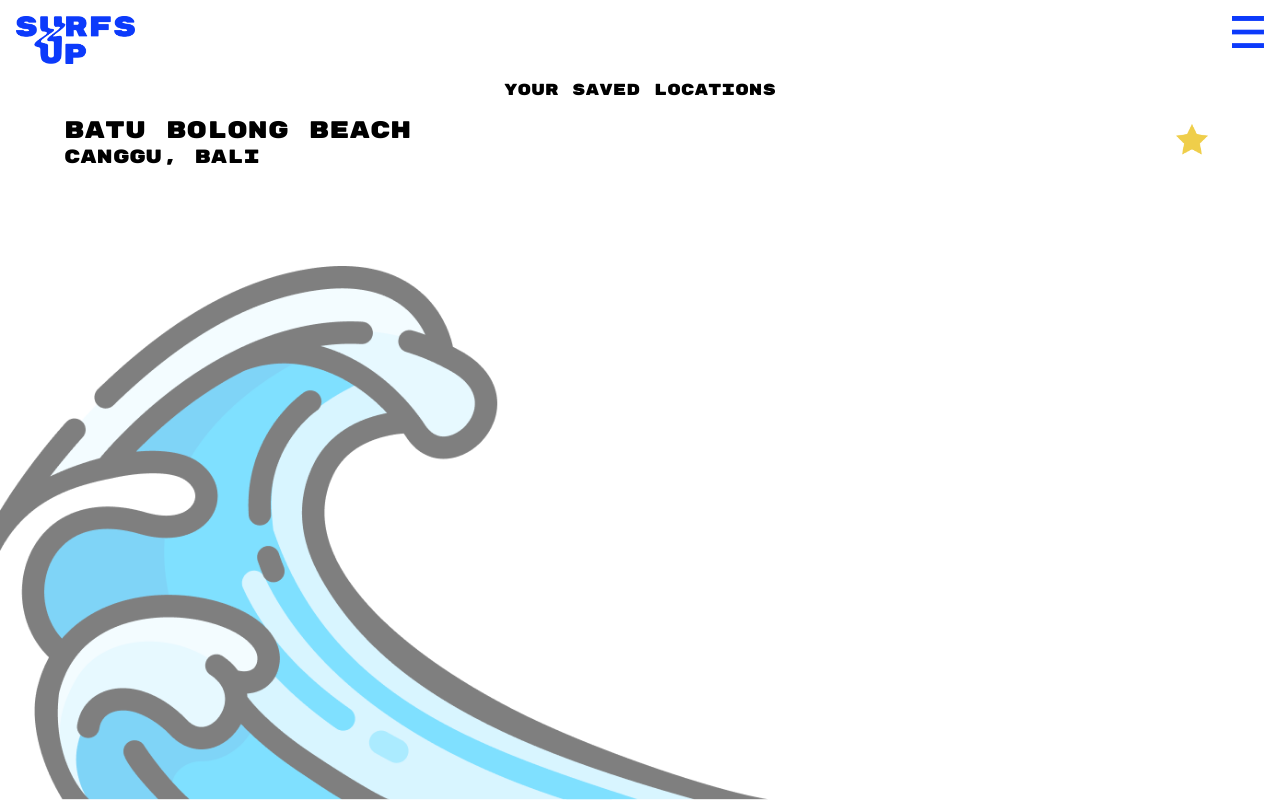
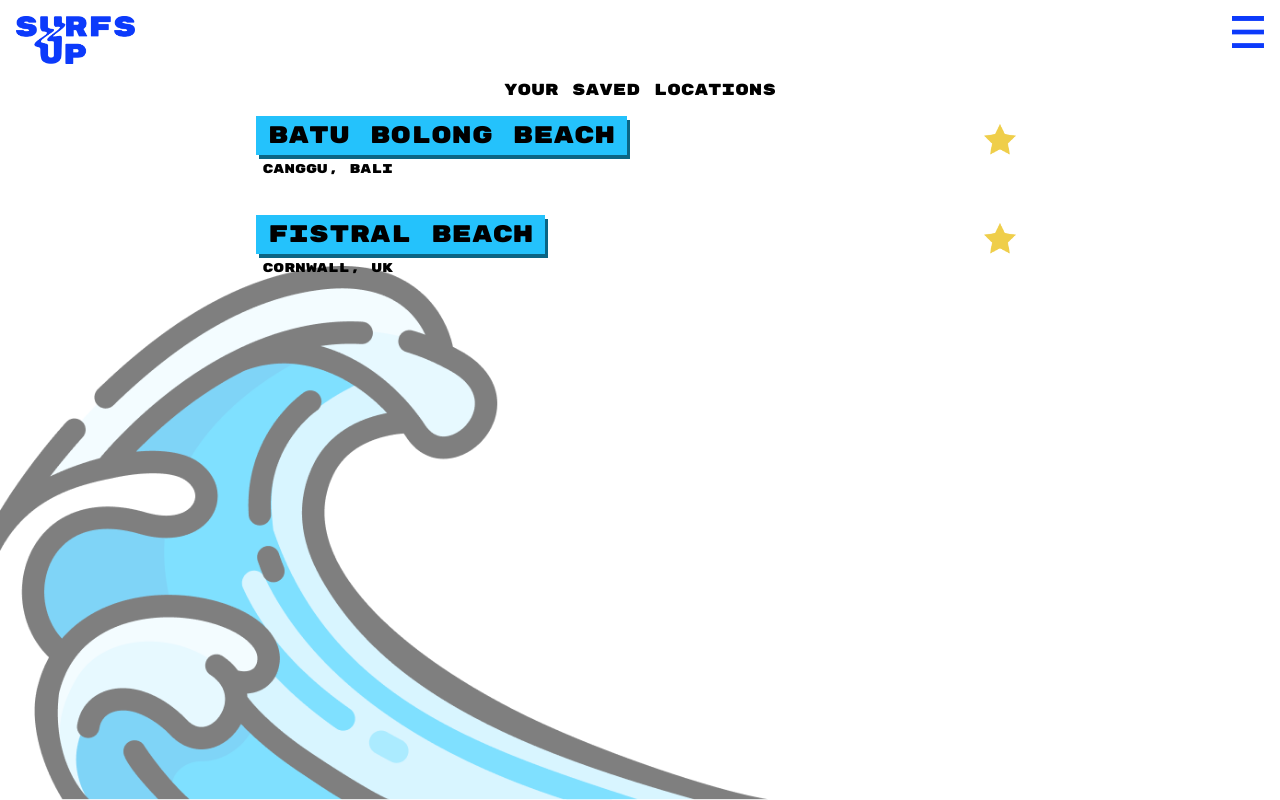
Before and after one commit to sylv1ah/Surfs-Up, a React (Create React App) app: page /saved in a window 1280 px wide. Built offline with nearby package versions, Linux system fonts and the light colour scheme.

Commit message:
create big button and add links

```diff
--- a/src/components/button/Button.js
+++ b/src/components/button/Button.js
@@ -1,9 +1,13 @@
 import React from "react";
 
-import { StyledButton } from "./Button.style";
+import { StyledButton, StyledBigButton } from "./Button.style";
 
 const Button = props => {
   return <StyledButton>{props.children}</StyledButton>;
 };
 
-export default Button;
+const BigButton = props => {
+  return <StyledBigButton>{props.children}</StyledBigButton>;
+};
+
+export { Button, BigButton };
--- a/src/components/button/Button.style.js
+++ b/src/components/button/Button.style.js
@@ -13,4 +13,12 @@ const StyledButton = styled.button`
   cursor: pointer;
 `;
 
-export { StyledButton };
+const StyledBigButton = styled(StyledButton)`
+  font-size: 1.5em;
+  text-align: left;
+  margin: 0;
+  max-width: 70vw;
+  width: fit-content;
+`;
+
+export { StyledButton, StyledBigButton };
--- a/src/components/saved-location/SavedLocation.js
+++ b/src/components/saved-location/SavedLocation.js
@@ -1,13 +1,17 @@
 import React from "react";
 
+import { Link } from "react-router-dom";
 import { SavedLocationBox, Title, SubTitle, Star } from "./SavedLocation.style";
+import { BigButton } from "../button/Button";
 
-const SavedLocation = () => {
+const SavedLocation = props => {
   return (
     <SavedLocationBox>
       <Title>
-        batu bolong beach
-        <SubTitle>canggu, bali</SubTitle>
+        <Link to={props.location}>
+          <BigButton>{props.locationTitle}</BigButton>
+        </Link>
+        <SubTitle>{props.locationSubTitle}</SubTitle>
       </Title>
       <Star />
     </SavedLocationBox>
--- a/src/components/saved-location/SavedLocation.style.js
+++ b/src/components/saved-location/SavedLocation.style.js
@@ -8,21 +8,21 @@ const SavedLocationBox = styled.div`
   justify-content: space-between;
   margin: 1em;
   width: 90vw;
+  @media only screen and (min-width: 768px) {
+    width: 60vw;
+  }
 `;
 
 const Title = styled.div`
-  font-size: 1.5em;
   display: flex;
   flex-direction: column;
   justify-content: center;
   cursor: pointer;
-  &:hover {
-    background-color: #24c2fc;
-  }
 `;
 
 const SubTitle = styled.div`
   font-size: 0.8em;
+  margin: 0.5em;
 `;
 
 const Star = styled.div`
--- a/src/components/search/SearchForm.js
+++ b/src/components/search/SearchForm.js
@@ -1,16 +1,19 @@
 import React from "react";
 
+import { Link } from "react-router-dom";
 import { StyledSearch } from "./Search.style";
-import Button from "../button/Button";
+import { Button } from "../button/Button";
 import InputBox from "../input-box/InputBox";
 
-const SearchForm = () => {
+const SearchForm = props => {
   return (
     <StyledSearch>
       <InputBox placeholder="enter location" />
       <Button>search location</Button>
       OR
-      <Button>use your location</Button>
+      <Link to={props.location}>
+        <Button>use your location</Button>
+      </Link>
     </StyledSearch>
   );
 };
--- a/src/pages/Home.js
+++ b/src/pages/Home.js
@@ -3,7 +3,7 @@ import React from "react";
 import SearchForm from "../components/search/SearchForm";
 
 const Home = () => {
-  return <SearchForm />;
+  return <SearchForm location="/forecast" />;
 };
 
 export default Home;
--- a/src/pages/Saved.js
+++ b/src/pages/Saved.js
@@ -7,7 +7,16 @@ const Saved = () => {
   return (
     <PageFormat>
       your saved locations
-      <SavedLocation />
+      <SavedLocation
+        location="/forecast"
+        locationTitle="batu bolong beach"
+        locationSubTitle="canggu, bali"
+      />
+      <SavedLocation
+        location="/forecast"
+        locationTitle="fistral beach"
+        locationSubTitle="cornwall, uk"
+      />
     </PageFormat>
   );
 };
```
